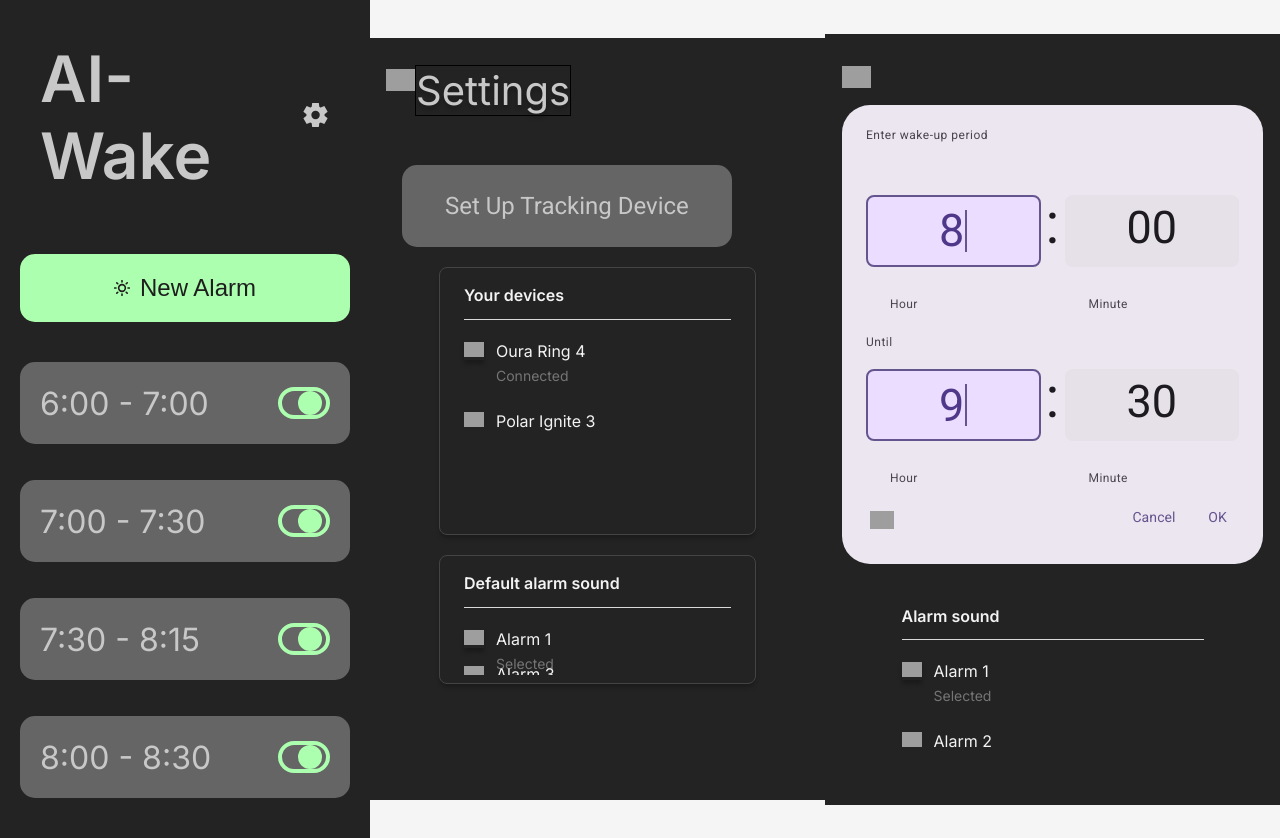
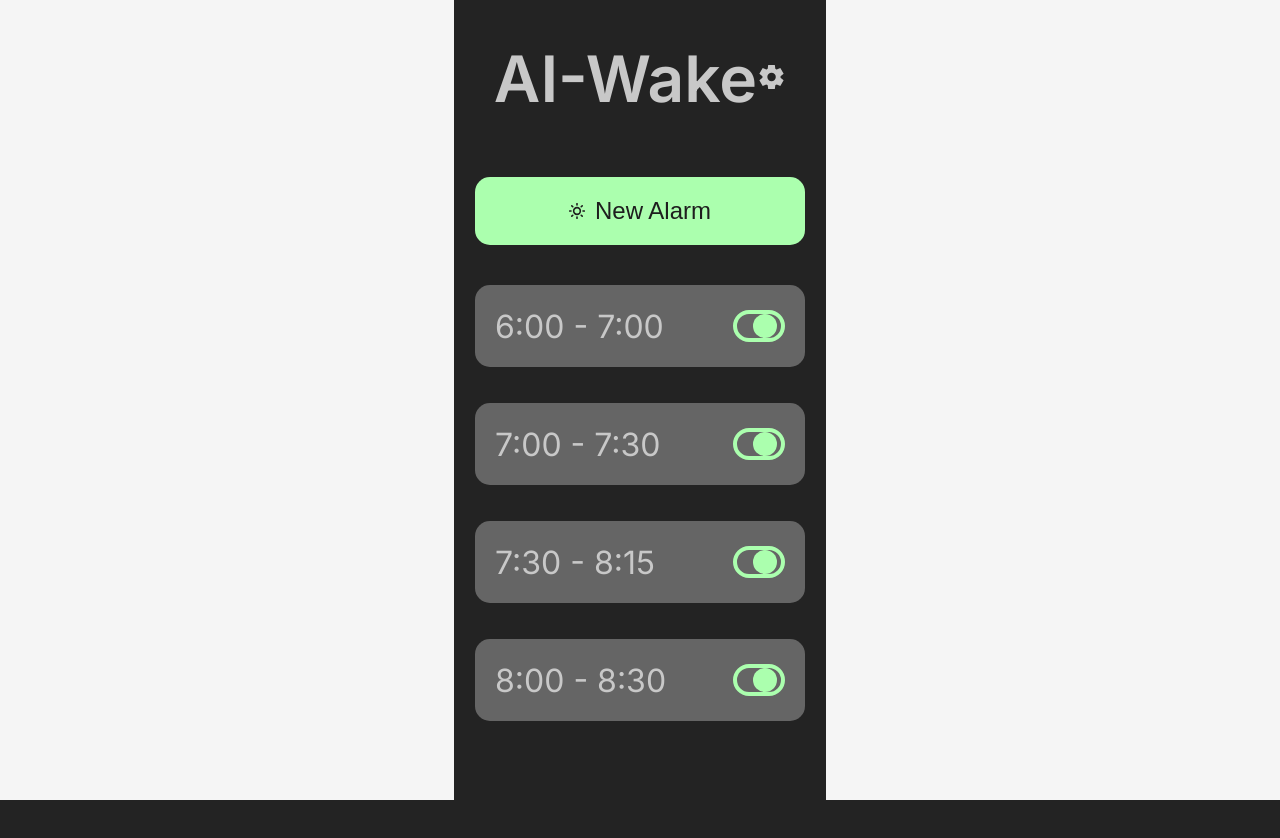
Before and after one commit to Jaervi/kayttisproto, a React (Vite) app: page / in a window 1280 px wide. After the commit the page ends 800 px from the top, so only its background shows below. Built offline with nearby package versions, Linux system fonts and the light colour scheme; grey boxes are pictures that could not be loaded.

Commit message:
React Router

```diff
--- a/package.json
+++ b/package.json
@@ -11,7 +11,8 @@
   },
   "dependencies": {
     "react": "^19.0.0",
-    "react-dom": "^19.0.0"
+    "react-dom": "^19.0.0",
+    "react-router-dom": "^7.3.0"
   },
   "devDependencies": {
     "@eslint/js": "^9.21.0",
--- a/src/App.jsx
+++ b/src/App.jsx
@@ -1,19 +1,24 @@
-import './App.css'
+import "./App.css";
 
 import React from "react";
 import "./App.css";
 import SettingsScreen from "./temp/components/SettingsScreen/SettingsScreen";
-import Home from "./temp/components/Home.jsx"
+import Home from "./temp/components/Home.jsx";
 import AlarmSetPage from "./temp/components/AlarmSetPage.jsx";
+import { BrowserRouter as Router, Routes, Route } from "react-router-dom";
 
 function App() {
   return (
     <div className="app">
-      <Home/>
-      <SettingsScreen />
-      <AlarmSetPage/>
+      <Router>
+        <Routes>
+          <Route path="/" element={<Home />} />
+          <Route path="/settings" element={<SettingsScreen />} />
+          <Route path="/alarmset" element={<AlarmSetPage />} />
+        </Routes>
+      </Router>
     </div>
   );
 }
 
-export default App
+export default App;
```
Also changed, not shown: 1 other file (tests, documents, lock files or other folders).
